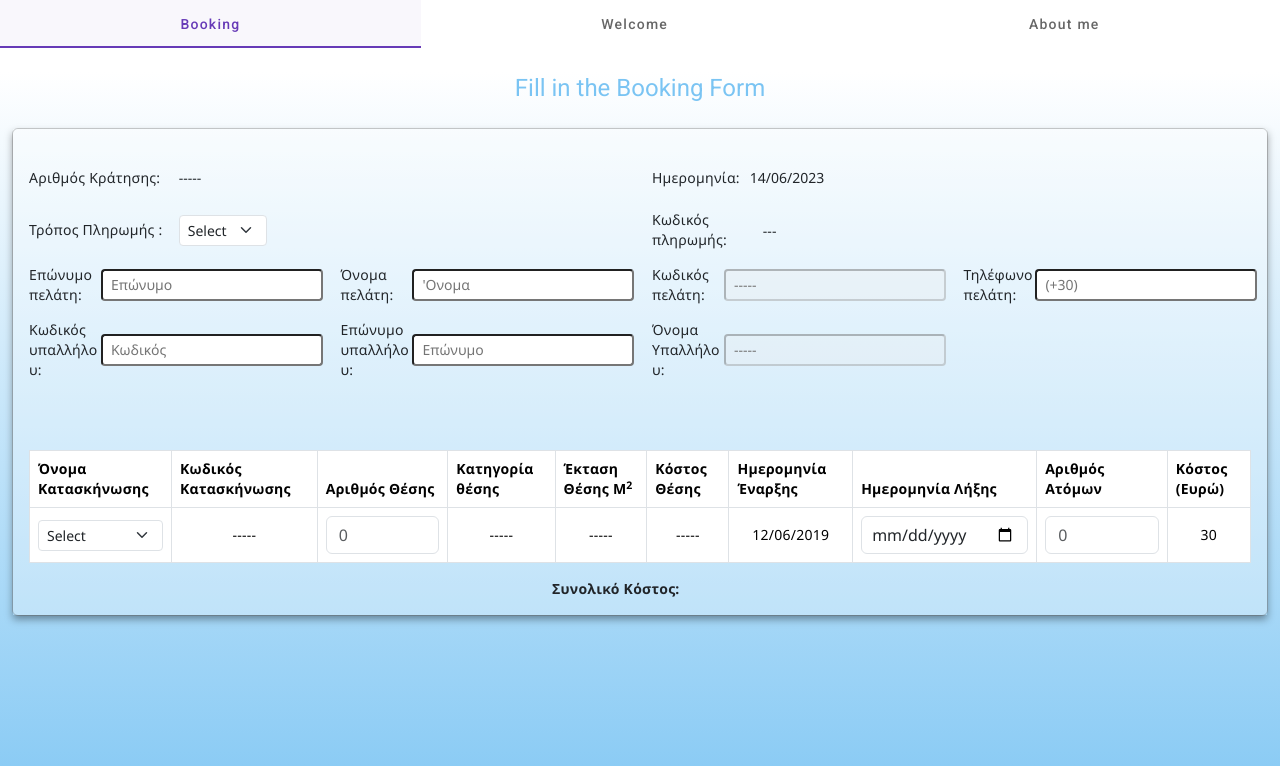
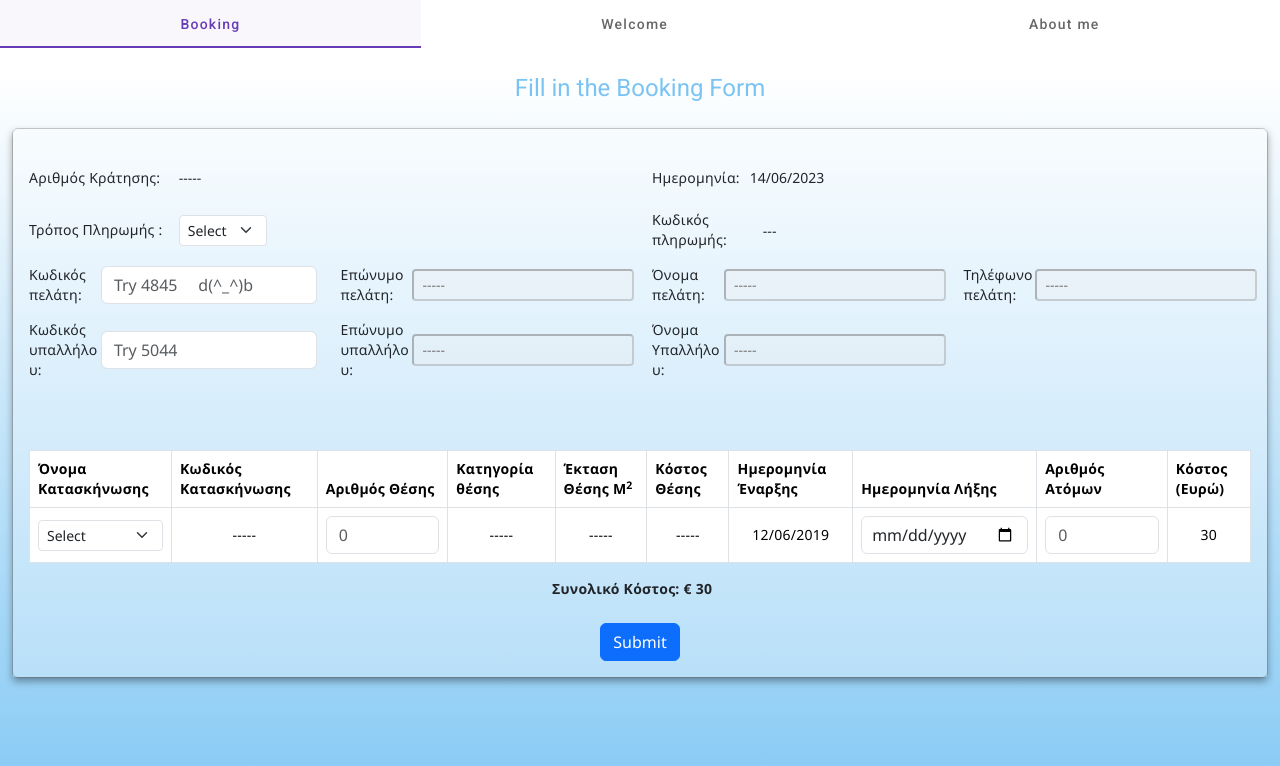
Before and after one commit to KountourisPanagiotis/campings-frontend, an Angular app: page /booking in a window 1280 px wide. Shown: the top 766 px of the page. Built offline with nearby package versions, Linux system fonts and the light colour scheme.

Commit message:
form v1.0 layout

```diff
--- a/src/app/components/booking/booking.component.html
+++ b/src/app/components/booking/booking.component.html
@@ -43,25 +43,26 @@
           <!-- ROW 3 -->
           <!-- Stoixeia Pelati -->
           <div class="form-group row">
+            <!-- Kodikos Pelati (custCode) -->
+            <div class="col-sm-3 d-flex align-items-center">
+              <label for="custCode" class="mr-2 col-sm-3">Κωδικός πελάτη:</label>
+              <input type="number" min="0" step="1" class="form-control" id="custCode-select" placeholder="Try 4845     d(^_^)b">
+            </div>
             <!-- Eponumo pelati (custSurname)-->
             <div class="col-sm-3 d-flex align-items-center">
               <label for="custSurname" class="mr-2 col-sm-3">Επώνυμο πελάτη:</label>
-              <input type="text" class="form-control-sm" id="name" placeholder="Επώνυμο">
+              <input type="text" class="form-control-sm" disabled="true" id="name" placeholder="-----">
             </div>
             <!-- Onoma pelati (custName) -->
             <div class="col-sm-3 d-flex align-items-center">
               <label for="custName" class="mr-2 col-sm-3">Όνομα πελάτη:</label>
-              <input type="text" class="form-control-sm" id="custName" placeholder="'Ονομα">
+              <input type="text" class="form-control-sm" disabled="true" id="custName" placeholder="-----">
             </div>
-            <!-- Kodikos Pelati (custCode) -->
-            <div class="col-sm-3 d-flex align-items-center">
-              <label for="custCode" class="mr-2 col-sm-3">Κωδικός πελάτη:</label>
-              <input type="text" class="form-control-sm" disabled="true" id="custCode" placeholder="-----">
-            </div>
+
             <!-- Tilefono (custPhone) -->
             <div class="col-sm-3 d-flex align-items-center">
               <label for="custPhone" class="mr-2 col-sm-3">Τηλέφωνο πελάτη:</label>
-              <input type="text" class="form-control-sm" id="custCode" placeholder="(+30)">
+              <input type="text" class="form-control-sm" disabled="true" id="custCode" placeholder="-----">
             </div>
           </div>
 
@@ -71,12 +72,12 @@
             <!-- Kodikos upalilou (staffNo)-->
             <div class="col-sm-3 d-flex align-items-center">
               <label for="staffNo" class="mr-2 col-sm-3">Κωδικός υπαλλήλου:</label>
-              <input type="text" class="form-control-sm" id="staffNo" placeholder="Κωδικός">
+              <input type="number" min="0" step="1" class="form-control" id="nopers-select" placeholder="Try 5044">
             </div>
             <!-- Eponumo upalilou (staffSurname) -->
             <div class="col-sm-3 d-flex align-items-center">
               <label for="staffSurname" class="mr-2 col-sm-3">Επώνυμο υπαλλήλου:</label>
-              <input type="text" class="form-control-sm" id="staffSurname" placeholder="Επώνυμο">
+              <input type="text" class="form-control-sm" disabled="true" id="staffSurname" placeholder="-----">
             </div>
             <!-- Kodikos Pelati (staffName) -->
             <div class="col-sm-3 d-flex align-items-center">
@@ -148,13 +149,17 @@
             </table>
           </div>
 
-
+            <!-- Total Cost -->
             <div class="total-cost row justify-content-end">
               <div class="col-sm-6 d-flex align-items-center">
-                <label for="cost" class="mr-2 text-nowrap font-weight-bold">Συνολικό Κόστος:</label>
+                <label for="cost" class="mr-2 text-nowrap font-weight-bold">Συνολικό Κόστος: € 30 </label>
               </div>
             </div>
 
+              <!-- Submit button -->
+          <div class="text-center mt-4">
+            <button type="submit" class="btn btn-primary">Submit</button>
+          </div>
 
         </form>
       </div>
```
